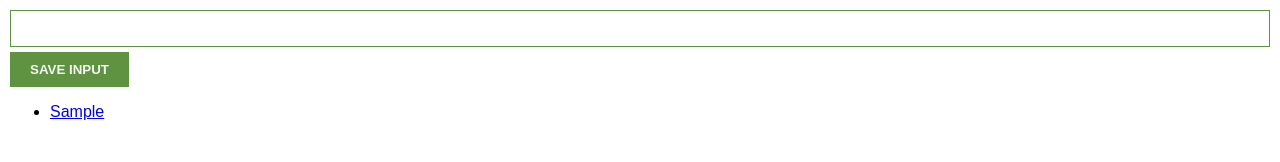
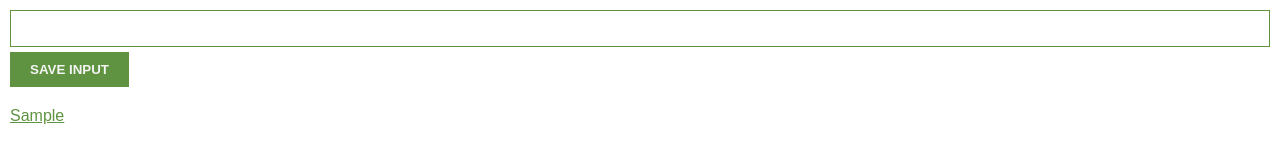
Before and after one commit to aritrabarik/JS-Projects, a plain HTML site: page Chrome-Extension/index.html in a window 1280 px wide. Both pictures are taken after typing "Sample" into the empty fields and a click on the button "SAVE INPUT". Drawn offline with Linux system fonts and the light colour scheme.

Commit message:
Styling the list

```diff
--- a/Chrome-Extension/index.css
+++ b/Chrome-Extension/index.css
@@ -19,3 +19,17 @@ button {
     border: none;
     font-weight: bold;
 }
+
+ul {
+    list-style: none;
+    margin-top: 20px;
+    padding-left: 0;
+}
+
+li {
+    margin-top: 5px;
+}
+
+a {
+    color: #5f9341;
+}
```
